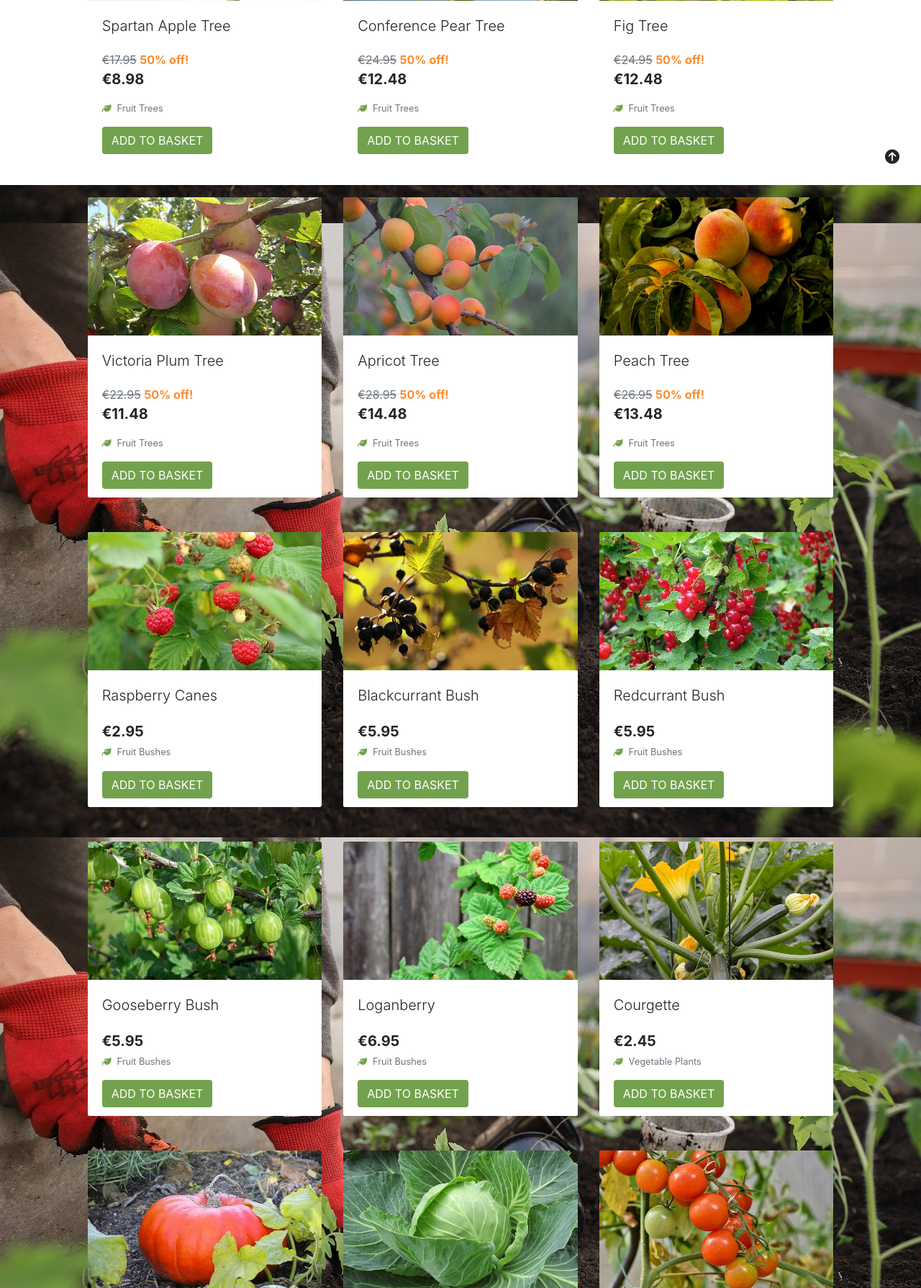
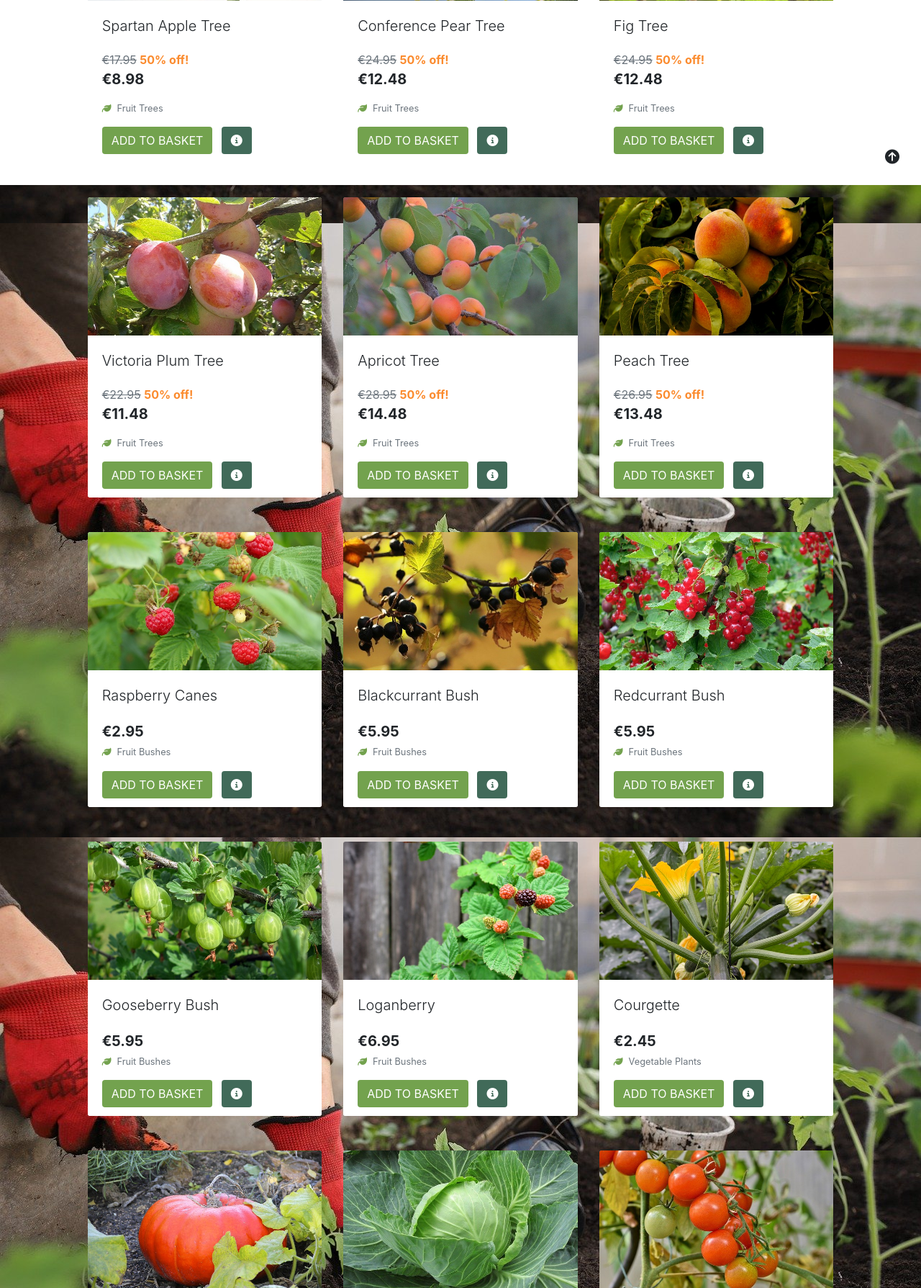
Before and after one commit to Johnny-Morgan/pickles, a Django app: page /products/ in a window 1280 px wide. Shown: the part 543-2332 px from the top of the page at 72% size. Run offline with Django 3.2, Linux system fonts and the light colour scheme; data comes from the database, SQL or seed files in the repository; some libraries are stand-ins or nearby versions.

Commit message:
Add information button to product card

```diff
--- a/products/templates/products/products.html
+++ b/products/templates/products/products.html
@@ -114,6 +114,10 @@
                                             <div class="col-12">
                                                 <input type="submit" class="btn btn-green text-uppercase mt-3"
                                                     value="Add to Basket">
+                                                <a class="btn btn-dark-green ml-2 mt-3"
+                                                    href="{% url 'product_info' product.id %}">
+                                                    <i class="fas fa-info-circle"></i>
+                                                </a>
                                             </div>
                                             <input type="hidden" name="redirect_url" value="{{ request.path }}">
                                         </div>
```
